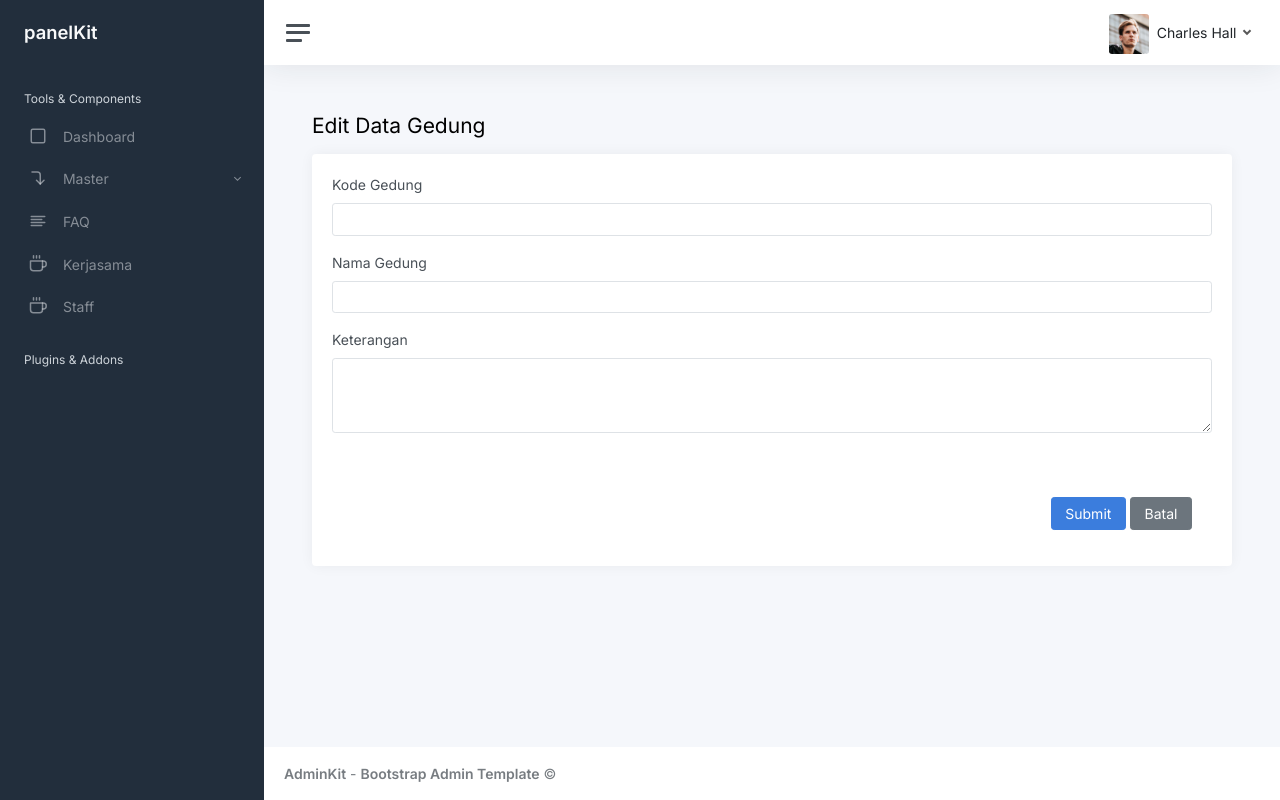
After one commit to Rendhi-ricr/Sim-Aset, a CodeIgniter 4 app: template app/Views/admin/gedung/edit.php in a window 1280 px wide. The commit adds this page. Run offline with PHP 8.4 and a stand-in for CodeIgniter, Linux system fonts and the light colour scheme; the template is opened without the code that fills it, so the values that code supplies are empty; some libraries are stand-ins or nearby versions.

Commit message:
CRUD Master done

```diff
--- a/app/Config/Routes.php
+++ b/app/Config/Routes.php
@@ -13,6 +13,7 @@ $routes->group("panel/gedung", function ($routes) {
     // $routes->post('fetch-draft', 'Panel\Agenda::fetchAgendaDraft');
     // $routes->post('fetch-trash', 'Panel\Agenda::fetchAgendaTrash');
     $routes->match(["get", "post"], "tambah", "Panel\Gedung::tambah");
+    $routes->match(["get", "post"], "(:segment)", "Panel\Gedung::edit/$1");
     // $routes->match(["get", "post"], "(:any)/edit", "Panel\Agenda::edit/$1");
     // $routes->post('trash-selected', 'Panel\Agenda::trashSelected');
     // $routes->get('(:any)/trash', 'Panel\Agenda::trash/$1');
@@ -27,6 +28,7 @@ $routes->group("panel/ruangan", function ($routes) {
     // $routes->post('fetch-draft', 'Panel\Agenda::fetchAgendaDraft');
     // $routes->post('fetch-trash', 'Panel\Agenda::fetchAgendaTrash');
     $routes->match(["get", "post"], "tambah", "Panel\Ruangan::tambah");
+    $routes->match(["get", "post"], "(:segment)", "Panel\Ruangan::edit/$1");
     // $routes->match(["get", "post"], "(:any)/edit", "Panel\Agenda::edit/$1");
     // $routes->post('trash-selected', 'Panel\Agenda::trashSelected');
     // $routes->get('(:any)/trash', 'Panel\Agenda::trash/$1');
@@ -40,6 +42,7 @@ $routes->group("panel/kategori", function ($routes) {
     // $routes->post('fetch-draft', 'Panel\Agenda::fetchAgendaDraft');
     // $routes->post('fetch-trash', 'Panel\Agenda::fetchAgendaTrash');
     $routes->match(["get", "post"], "tambah", "Panel\Kategori::tambah");
+    $routes->match(["get", "post"], "(:segment)", "Panel\Kategori::edit/$1");
     // $routes->match(["get", "post"], "(:any)/edit", "Panel\Agenda::edit/$1");
     // $routes->post('trash-selected', 'Panel\Agenda::trashSelected');
     // $routes->get('(:any)/trash', 'Panel\Agenda::trash/$1');
--- /dev/null
+++ b/app/Views/admin/gedung/edit.php
@@ -0,0 +1,50 @@
+<?= $this->extend('layouts/base') ?>
+<?= $this->section('title') ?>Edit Data Gedung<?= $this->endSection() ?>
+
+<?= $this->section('content') ?>
+<div class="container-xxl flex-grow-1 container-p-y">
+
+    <div class="mb-3">
+        <div class="row">
+            <div class="col-md-12">
+                <h1 class="h3 d-inline align-middle">Edit Data Gedung</h1>
+            </div>
+        </div>
+    </div>
+
+    <!-- Tambah::Start -->
+    <form action="<?= site_url('panel/gedung/' . $gedung['kode_gedung']) ?>" method="post">
+        <div class="card">
+            <div class="card-body">
+                <div class="row mb-3">
+                    <div class="col-md-12">
+                        <div class="row mb-3">
+                            <div class="col-md-12">
+                                <label class="form-label" for="kode_gedung">Kode Gedung</label>
+                                <input type="text" class="form-control mb-3" id="kode_gedung" name="kode_gedung" value="<?= $gedung['kode_gedung'] ?>" readonly>
+                            </div>
+                            <div class="col-md-12">
+                                <label class="form-label" for="nama_gedung">Nama Gedung</label>
+                                <input type="text" class="form-control mb-3" id="nama_gedung" name="nama_gedung" value="<?= $gedung['nama_gedung'] ?>" required>
+                            </div>
+
+                            <div class="col-md-12">
+                                <label class="form-label" for="keterangan">Keterangan</label>
+                                <textarea class="form-control mb-3" id="keterangan" name="keterangan" rows="3" required><?= $gedung['keterangan'] ?></textarea>
+                            </div>
+                        </div>
+                    </div>
+
+
+                </div>
+                <div class="card-footer text-end">
+                    <button type="submit" class="btn btn-primary">Submit</button>
+                    <a href="<?= base_url('/panel/gedung') ?>" class="btn btn-secondary">Batal</a>
+                </div>
+
+            </div>
+        </div>
+    </form>
+    <!--/ Tambah::End -->
+</div>
+<?= $this->endSection() ?>
--- a/app/Views/admin/gedung/index.php
+++ b/app/Views/admin/gedung/index.php
@@ -46,7 +46,10 @@
                                         <td><?= $key['kode_gedung']; ?></td>
                                         <td><?= $key['nama_gedung']; ?></td>
                                         <td><?= $key['keterangan']; ?></td>
-                                        <td></td>
+                                        <td>
+                                            <a href="<?= base_url('panel/gedung/' . $key['kode_gedung']) ?>" class="btn btn-warning btn-sm">Edit</a>
+                                            <a href="#" class="btn btn-danger btn-sm" onclick="return confirm('Apakah anda yakin akan menghapus data ini?')">Hapus</a>
+                                        </td>
 
                                     </tr>
                                 <?php endforeach; ?>
--- a/app/Views/admin/kategori/index.php
+++ b/app/Views/admin/kategori/index.php
@@ -42,7 +42,10 @@
                                         <td> </td>
                                         <td><?= $no++; ?></td>
                                         <td><?= $key['nama_kategori']; ?></td>
-                                        <td></td>
+                                        <td>
+                                            <a href="<?= base_url('panel/kategori/' . $key['id_kategori']) ?>" class="btn btn-warning btn-sm">Edit</a>
+                                            <a href="#" class="btn btn-danger btn-sm" onclick="return confirm('Apakah anda yakin akan menghapus data ini?')">Hapus</a>
+                                        </td>
 
                                     </tr>
                                 <?php endforeach; ?>
--- a/app/Views/admin/ruangan/index.php
+++ b/app/Views/admin/ruangan/index.php
@@ -50,7 +50,10 @@
                                         <td><?= $value->kode_ruangan; ?></td>
                                         <td><?= $value->lantai; ?></td>
                                         <td><?= $value->keterangan; ?></td>
-                                        <td></td>
+                                        <td>
+                                            <a href="<?= base_url('panel/ruangan/' . $value->kode_ruangan) ?>" class="btn btn-warning btn-sm">Edit</a>
+                                            <a href="#" class="btn btn-danger btn-sm" onclick="return confirm('Apakah anda yakin akan menghapus data ini?')">Hapus</a>
+                                        </td>
 
                                     </tr>
                                 <?php endforeach; ?>
```
Also changed, not shown: app/Controllers/Panel/Gedung.php (+30 -0 lines), app/Controllers/Panel/Kategori.php (+29 -0 lines), app/Controllers/Panel/Ruangan.php (+35 -0 lines), app/Models/GedungModel.php (+4 -4 lines), app/Models/KategoriModel.php (+4 -4 lines), app/Models/RuanganModel.php (+4 -4 lines), app/Views/admin/kategori/edit.php (added, +39 -0 lines), app/Views/admin/ruangan/edit.php (added, +45 -0 lines).
